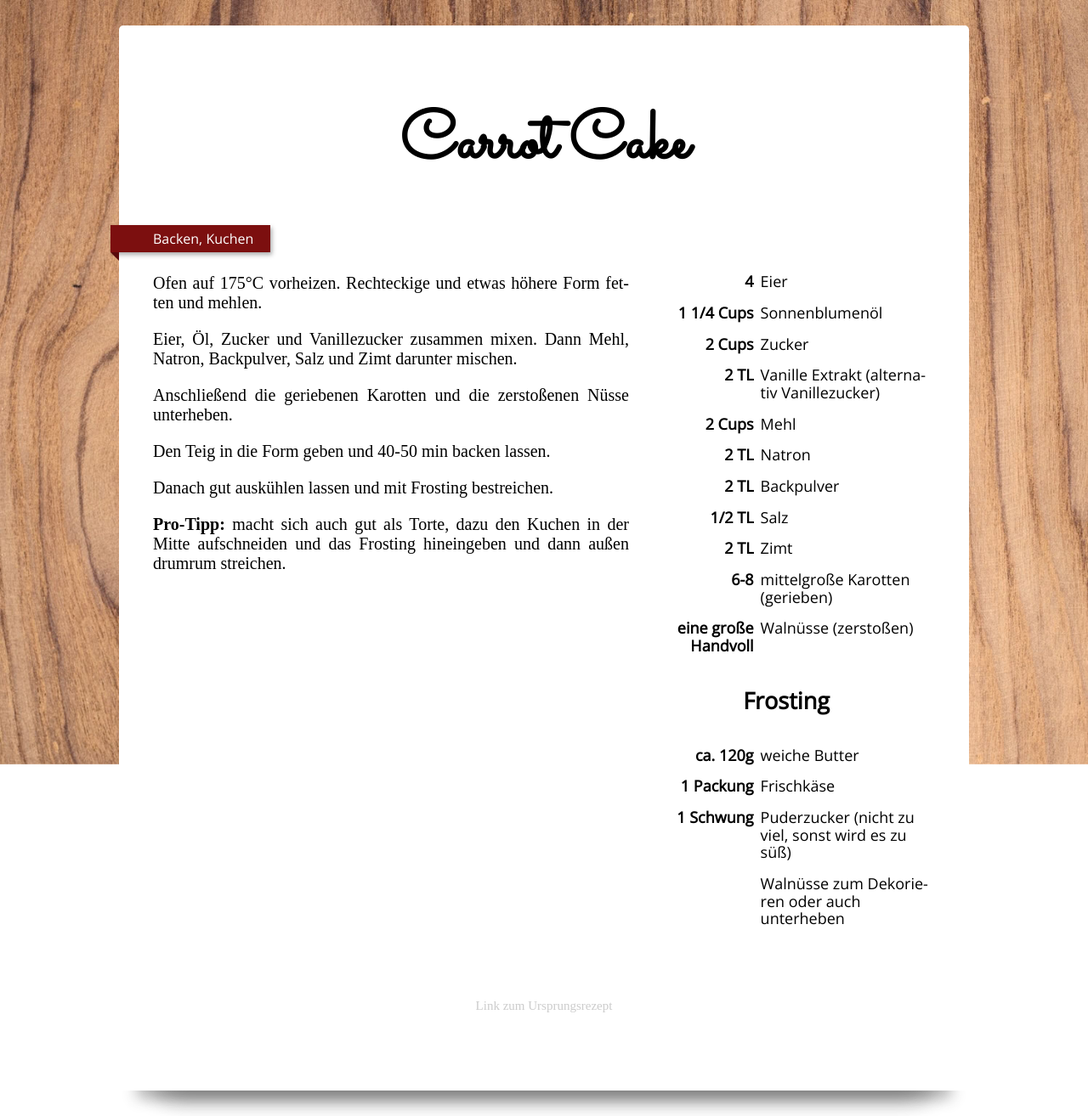
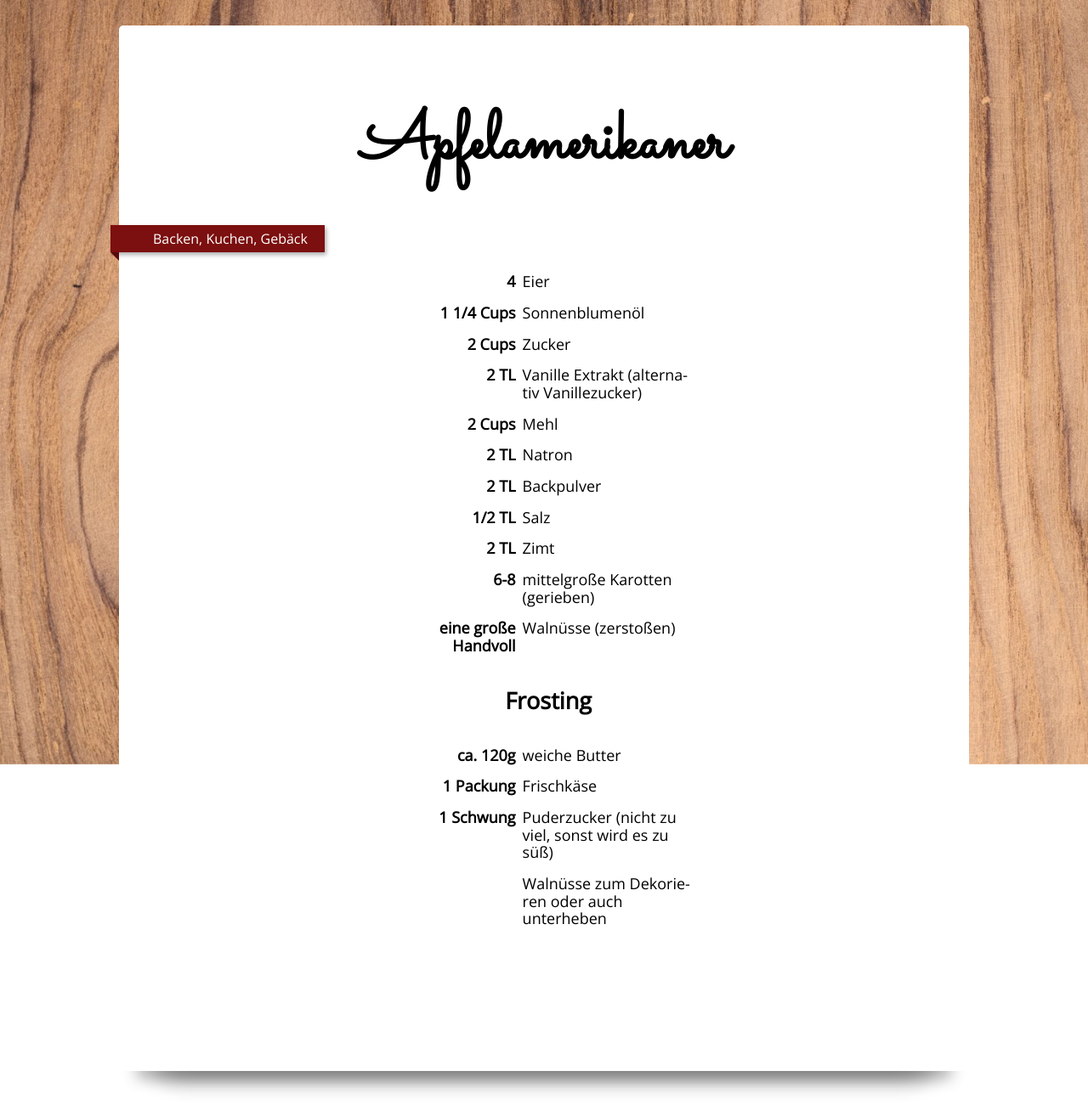
Before and after one commit to konstantinkobs/rezepte, a Jekyll site: the page built from _rezepte/apfelamerikaner.md, in a window 1280 px wide. Shown: the whole page at 85% size. Built offline with Jekyll 4.4.1, drawn with Linux system fonts in a browser that asks for light colours; some web fonts are replaced; after the commit the page ends 1291 px from its top, so only the background shows below that.

Commit message:
Update apfelamerikaner.md

```diff
--- a/_rezepte/apfelamerikaner.md
+++ b/_rezepte/apfelamerikaner.md
@@ -1,38 +1,27 @@
 ---
-name: Carrot Cake
+name: Apfelamerikaner
 tags:
-- Backen
-- Kuchen
-link: https://www.allrecipes.com/recipe/7402/carrot-cake-iii/
+  - Backen
+  - Kuchen
+  - Gebäck
 zutaten:
-- 4  Eier
-- 1 1/4 Cups  Sonnenblumenöl
-- 2 Cups  Zucker
-- 2 TL  Vanille Extrakt (alternativ Vanillezucker)
-- 2 Cups  Mehl
-- 2 TL  Natron
-- 2 TL  Backpulver
-- 1/2 TL  Salz
-- 2 TL  Zimt
-- 6-8  mittelgroße Karotten (gerieben)
-- eine große Handvoll  Walnüsse (zerstoßen)
+  - 4  Eier
+  - 1 1/4 Cups  Sonnenblumenöl
+  - 2 Cups  Zucker
+  - 2 TL  Vanille Extrakt (alternativ Vanillezucker)
+  - 2 Cups  Mehl
+  - 2 TL  Natron
+  - 2 TL  Backpulver
+  - 1/2 TL  Salz
+  - 2 TL  Zimt
+  - 6-8  mittelgroße Karotten (gerieben)
+  - eine große Handvoll  Walnüsse (zerstoßen)
 weitere_zutaten:
-- name: Frosting
-  zutaten:
-  - ca. 120g  weiche Butter
-  - 1 Packung  Frischkäse
-  - 1 Schwung  Puderzucker (nicht zu viel, sonst wird es zu süß)
-  - "  Walnüsse zum Dekorieren oder auch unterheben"
+  - name: Frosting
+    zutaten:
+      - ca. 120g  weiche Butter
+      - 1 Packung  Frischkäse
+      - '1 Schwung  Puderzucker (nicht zu viel, sonst wird es zu süß)'
+      - '  Walnüsse zum Dekorieren oder auch unterheben'
+published: true
 ---
-
-Ofen auf 175°C vorheizen. Rechteckige und etwas höhere Form fetten und mehlen.
-
-Eier, Öl, Zucker und Vanillezucker zusammen mixen. Dann Mehl, Natron, Backpulver, Salz und Zimt darunter mischen.
-
-Anschließend die geriebenen Karotten und die zerstoßenen Nüsse unterheben.
-
-Den Teig in die Form geben und 40-50 min backen lassen.
-
-Danach gut auskühlen lassen und mit Frosting bestreichen.
-
-**Pro-Tipp:** macht sich auch gut als Torte, dazu den Kuchen in der Mitte aufschneiden und das Frosting hineingeben und dann außen drumrum streichen.
```
